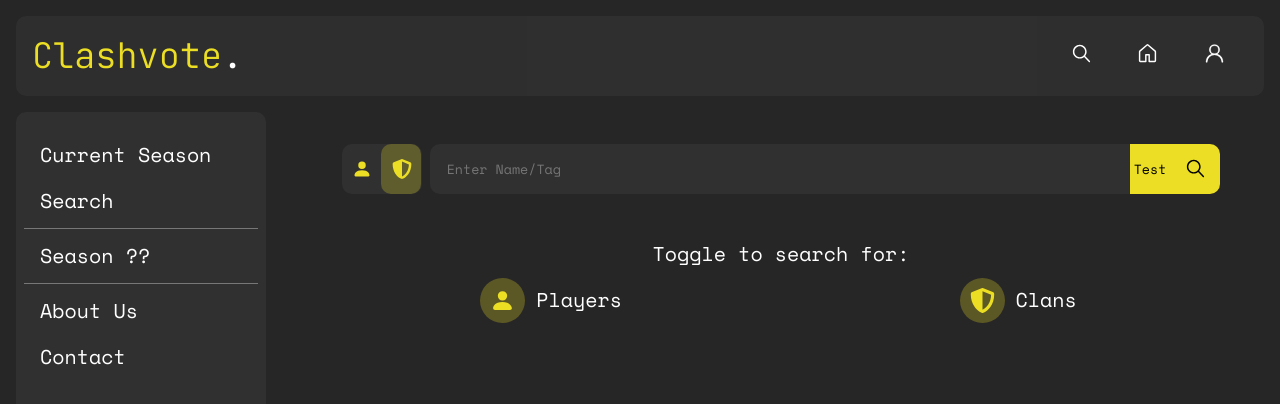
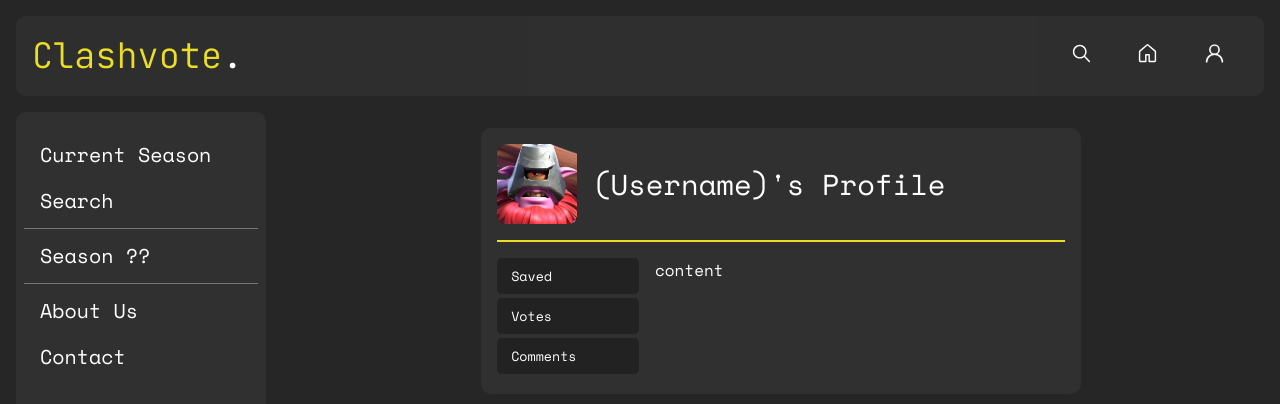
Before and after one commit to josedrios/clashvote, a React (Vite) app: page / in a window 1280 px wide. Shown: the top 404 px of the page. Built offline with nearby package versions, Linux system fonts and the light colour scheme.

Commit message:
Made basic account component layout, will populate data later when basic backend/db functions are running

```diff
--- a/src/Components/layout/App.jsx
+++ b/src/Components/layout/App.jsx
@@ -6,7 +6,7 @@ import "../../styles/main.scss";
 
 export default function App() {
     const [isSideBarOpen, setIsSideBarOpen] = useState(false);
-    const [mainView, setMainView] = useState("search");
+    const [mainView, setMainView] = useState("account");
 
     const toggleSideBar = () => {
         setIsSideBarOpen(!isSideBarOpen);
--- a/src/Components/layout/MainBody.jsx
+++ b/src/Components/layout/MainBody.jsx
@@ -3,6 +3,7 @@ import Search from '../pages/Search'
 import About from '../pages/About'
 import Contact from '../pages/Contact'
 import Auth from '../pages/Auth'
+import Account from '../pages/Account'
 
 function MainBody({ mainView }) {
   return (
@@ -12,6 +13,7 @@ function MainBody({ mainView }) {
         {mainView === 'about' && <About/>}
         {mainView === 'contact' && <Contact/>}
         {mainView === 'auth' && <Auth/>}
+        {mainView === 'account' && <Account/>}
     </main>
   )
 }
--- a/src/Components/pages/About.jsx
+++ b/src/Components/pages/About.jsx
@@ -26,7 +26,7 @@ export default function About({}) {
     return (
         <div id="about-container">
             <h3 id="about-us-title">
-                Meet the <h3>Team</h3>
+                Meet the <span>Team</span>
             </h3>
             <div id="about-us-body">
                 <div id="about-us-description">
--- /dev/null
+++ b/src/Components/pages/Account.jsx
@@ -0,0 +1,29 @@
+import images from "../features/Images";
+const getImage = (name) => images[name.replace(/[ .]/g, "_")] || null;
+
+export default function Account({}) {
+    return (
+        <div className="account-container">
+            <div id="account-header">
+                <img src={getImage("Thrower")} id="account-pfp" alt="" />
+                <h3 id="account-username">(Username)'s <span>Profile</span></h3>
+            </div>
+            <div id="account-body">
+                <div id="account-body-nav">
+                    <button className="account-body-nav-button">
+                        Saved
+                    </button>
+                    <button className="account-body-nav-button">
+                        Votes
+                    </button>
+                    <button className="account-body-nav-button">
+                        Comments
+                    </button>
+                </div>
+                <div id="account-content-container">
+                    content
+                </div>
+            </div>
+        </div>
+    );
+}
--- a/src/styles/components/_buttons.scss
+++ b/src/styles/components/_buttons.scss
@@ -256,3 +256,18 @@ rect.bars {
 #test-json:hover {
     background-color: $secondary-color;
 }
+
+// Account
+
+.account-body-nav-button {
+    background-color: $gray-darker;
+    text-align: left;
+    border-radius: $border-radius-xs;
+    margin-bottom: $spacing-xs;
+    padding: $spacing-sm 10%;
+    transition: background-color $transition-instant;
+
+    &:hover {
+        background-color: transparent;
+    }
+}
--- a/src/styles/main.scss
+++ b/src/styles/main.scss
@@ -31,3 +31,4 @@
 @import './pages/auth';
 @import './pages/about';
 @import './pages/contact';
+@import './pages/account';
--- a/src/styles/pages/_about.scss
+++ b/src/styles/pages/_about.scss
@@ -12,7 +12,7 @@
     margin-bottom: $spacing-sm;
     padding-bottom: $spacing-sm;
 
-    h3 {
+    span {
         color: $primary-color;
         display: inline;
     }
--- /dev/null
+++ b/src/styles/pages/_account.scss
@@ -0,0 +1,42 @@
+.account-container {
+    margin: auto;
+    max-width: 600px;
+    width: 100%;
+    border-radius: $border-radius-sm;
+    background-color: $secondary-background-color;
+    padding: $spacing-md;
+}
+
+#account-pfp {
+    aspect-ratio: 1/1;
+    width: 20%;
+    max-width: 80px;
+}
+
+#account-header {
+    width: 100%;
+    @include flex(row, left, center);
+}
+
+#account-username {
+    margin-left: $spacing-md;
+}
+
+#account-body {
+    padding: $spacing-md 0 0 0;
+    margin-top: $spacing-md;
+    display: flex;
+    flex-direction: row;
+    border-top: 2px solid $primary-color;
+}
+
+#account-body-nav {
+    width: 25%;
+    display: flex;
+    flex-direction: column;
+}
+
+#account-content-container {
+    width: 75%;
+    padding-left: $spacing-md;
+}
--- a/src/styles/pages/_auth.scss
+++ b/src/styles/pages/_auth.scss
@@ -9,7 +9,7 @@
     overflow: hidden;
     margin: auto 0;
     background-color: $secondary-background-color;
-    border-radius: $border-radius-lg;
+    border-radius: $border-radius-sm;
     width: 100%;
     max-width: 800px;
     min-height: 300px;
@@ -31,7 +31,7 @@
     img {
         object-fit: cover;
         @include box(100%);
-        border-radius: $border-radius-lg;
+        border-radius: $border-radius-sm;
     }
 
     h3 {
```
Also changed, not shown: 2 other files (tests, documents, lock files or other folders).
